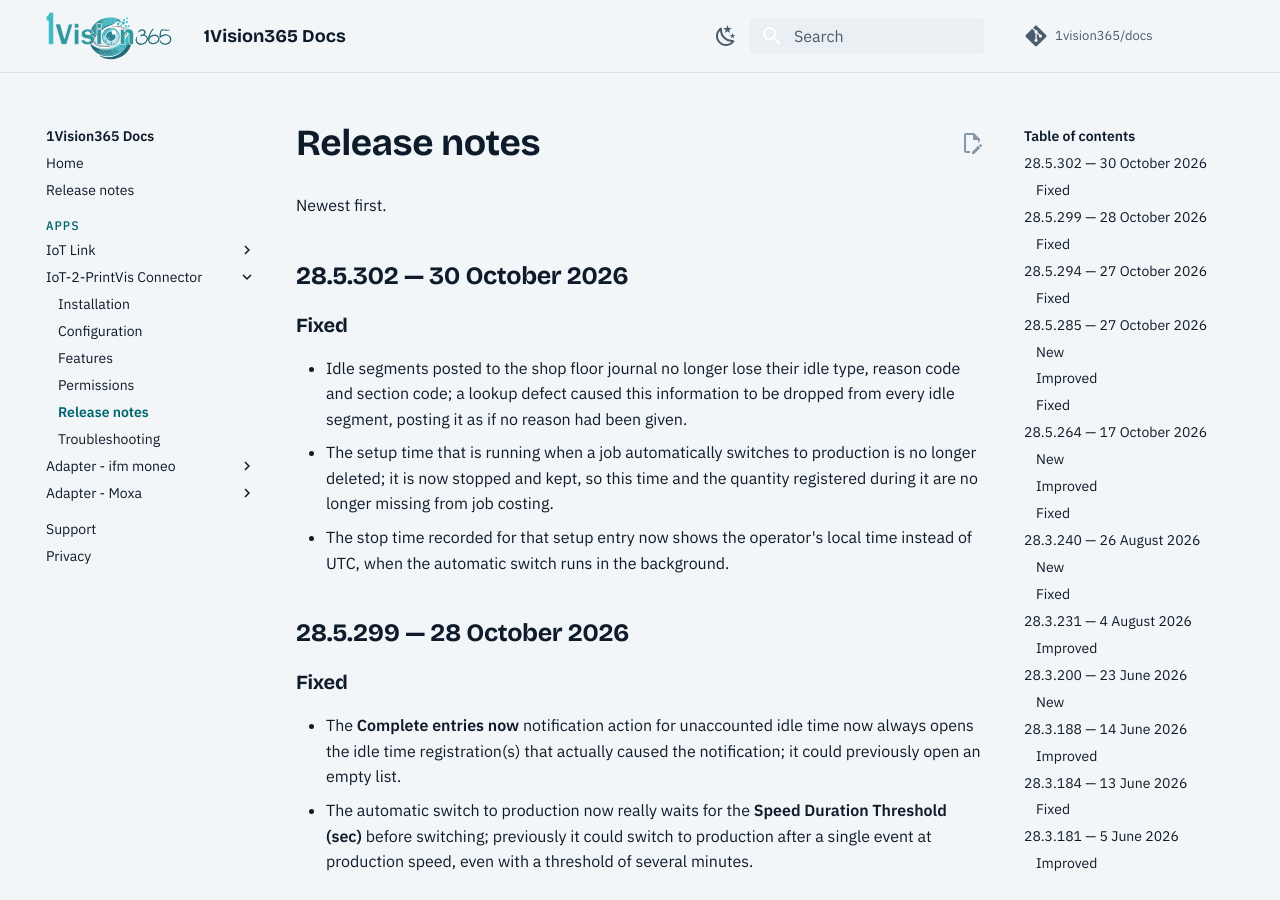
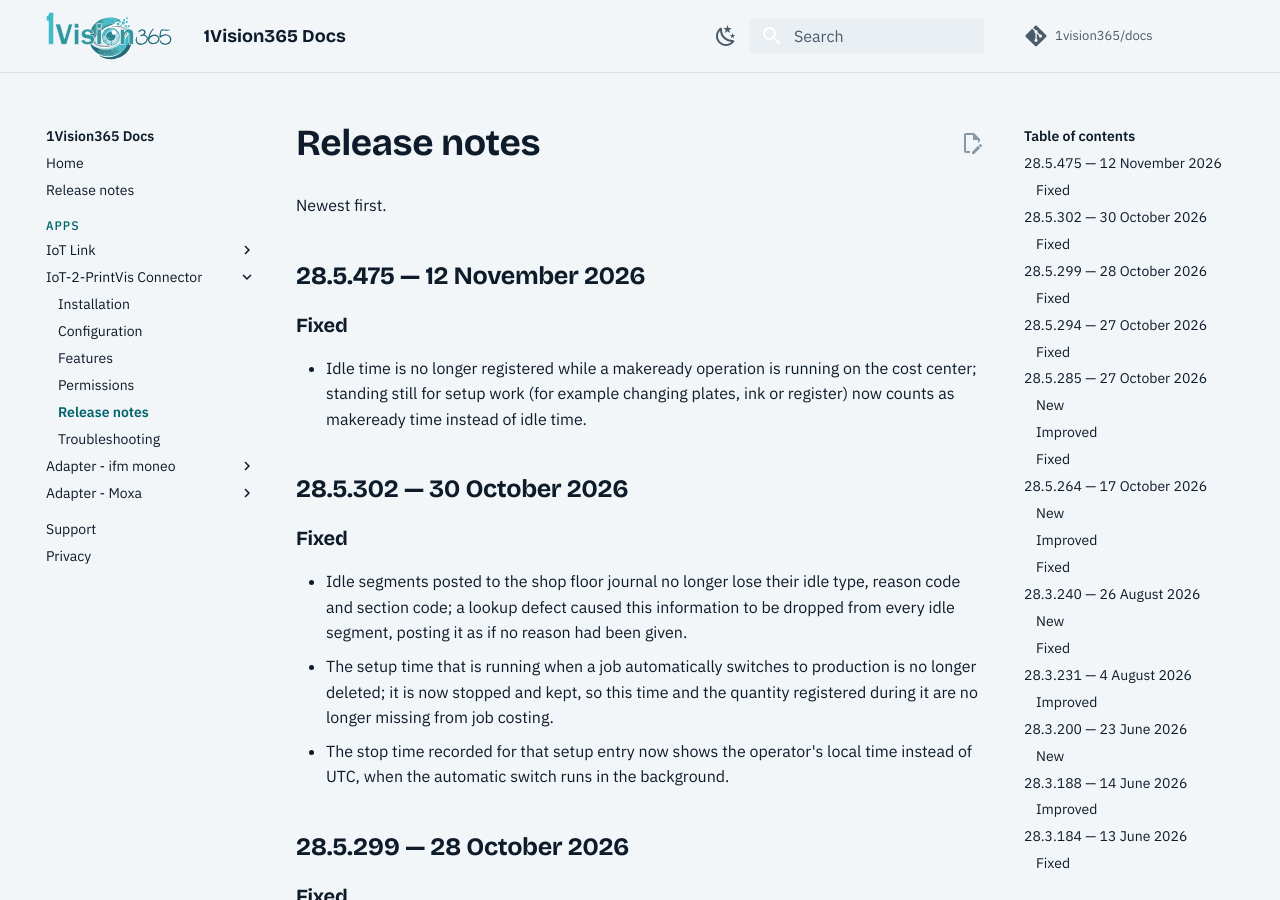
Before and after one commit to 1vision365/docs, an MkDocs documentation site: the page built from docs/apps/iot2printvis-connector/release-notes.md, in a window 1280 px wide and 900 px high. Built offline with MkDocs 1.6.1 and Material for MkDocs 9.7.7, drawn with Linux system fonts in a browser that asks for light colours; comment, search, counter and statistics services are not loaded.

Commit message:
docs: update for v28.5.475

```diff
--- a/docs/apps/iot2printvis-connector/release-notes.md
+++ b/docs/apps/iot2printvis-connector/release-notes.md
@@ -3,6 +3,12 @@
 Newest first.
 
 <!-- agent:begin release-notes -->
+
+## 28.5.475 — 12 November 2026
+
+### Fixed
+
+- Idle time is no longer registered while a makeready operation is running on the cost center; standing still for setup work (for example changing plates, ink or register) now counts as makeready time instead of idle time.
 
 ## 28.5.302 — 30 October 2026
 
```
Also changed, not shown: docs/apps/iot2printvis-connector/features.md (+1 -1 lines), docs/release-notes.md (+4 -0 lines).
